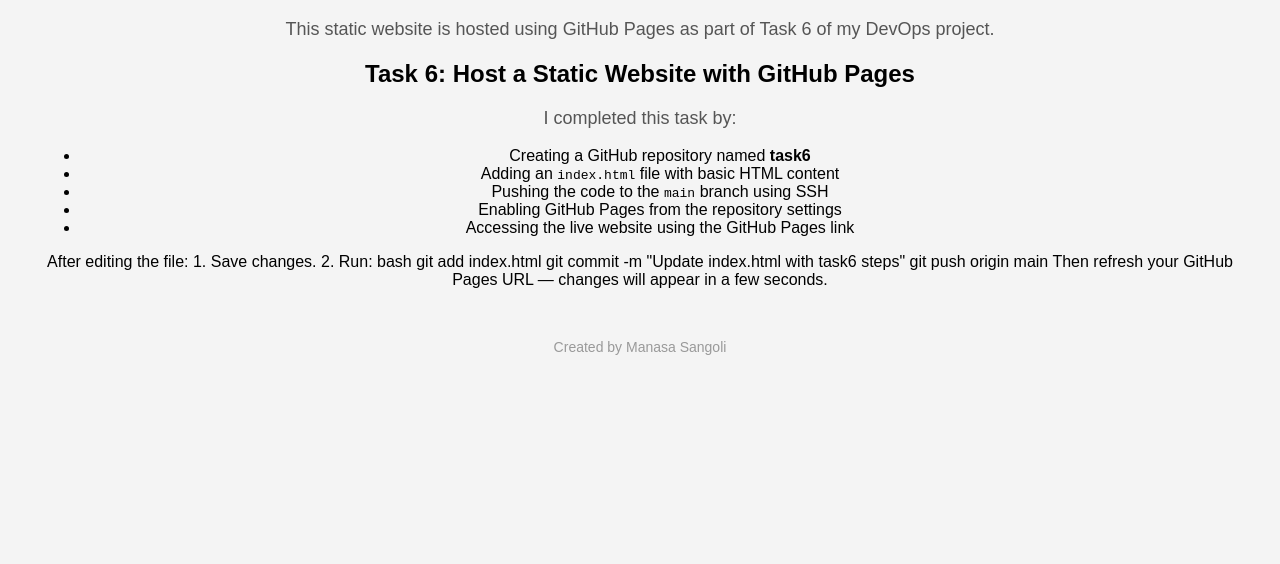
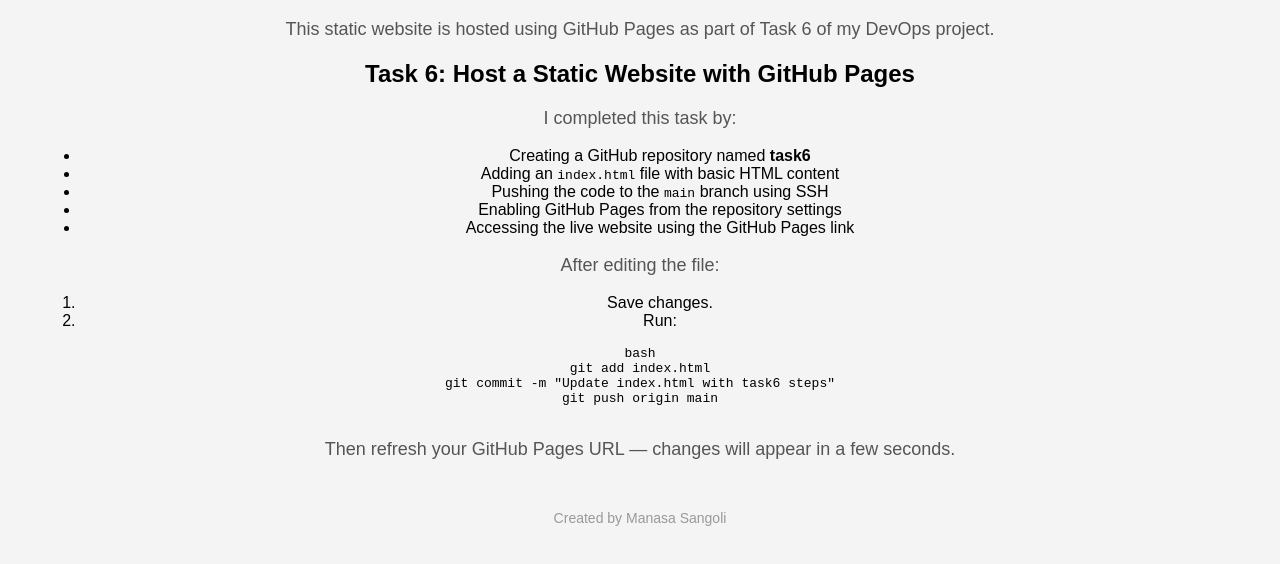
Before and after one commit to Keshwar-2/task6, a plain HTML site: page index.html in a window 1280 px wide. Shown: the part 102-666 px from the top of the page. Drawn offline with Linux system fonts and the light colour scheme.

Commit message:
Update index.html

```diff
--- a/index.html
+++ b/index.html
@@ -2,7 +2,7 @@
 <html lang="en">
 <head>
   <meta charset="UTF-8" />
-  <meta name="viewport" content="width=device-width, initial-scale=1.0"/>
+  <meta name="viewport" content="width=device-width, initial-scale=1.0" />
   <title>Task 6 - GitHub Pages</title>
   <style>
     body {
@@ -30,7 +30,6 @@
   <h1>🚀 Welcome to My GitHub Page</h1>
   <p>This static website is hosted using GitHub Pages as part of Task 6 of my DevOps project.</p>
 
-
   <h2>Task 6: Host a Static Website with GitHub Pages</h2>
   <p>I completed this task by:</p>
   <ul>
@@ -41,17 +40,20 @@
     <li>Accessing the live website using the GitHub Pages link</li>
   </ul>
 
+  <p>After editing the file:</p>
+  <ol>
+    <li>Save changes.</li>
+    <li>Run:</li>
+  </ol>
 
-After editing the file:
-1. Save changes.
-2. Run:
+  <pre>
 bash
 git add index.html
 git commit -m "Update index.html with task6 steps"
 git push origin main
+  </pre>
 
-
-Then refresh your GitHub Pages URL — changes will appear in a few seconds.
+  <p>Then refresh your GitHub Pages URL — changes will appear in a few seconds.</p>
 
   <footer>Created by Manasa Sangoli</footer>
 </body>
```
Lines whose indentation alone changed are shown as unchanged.
